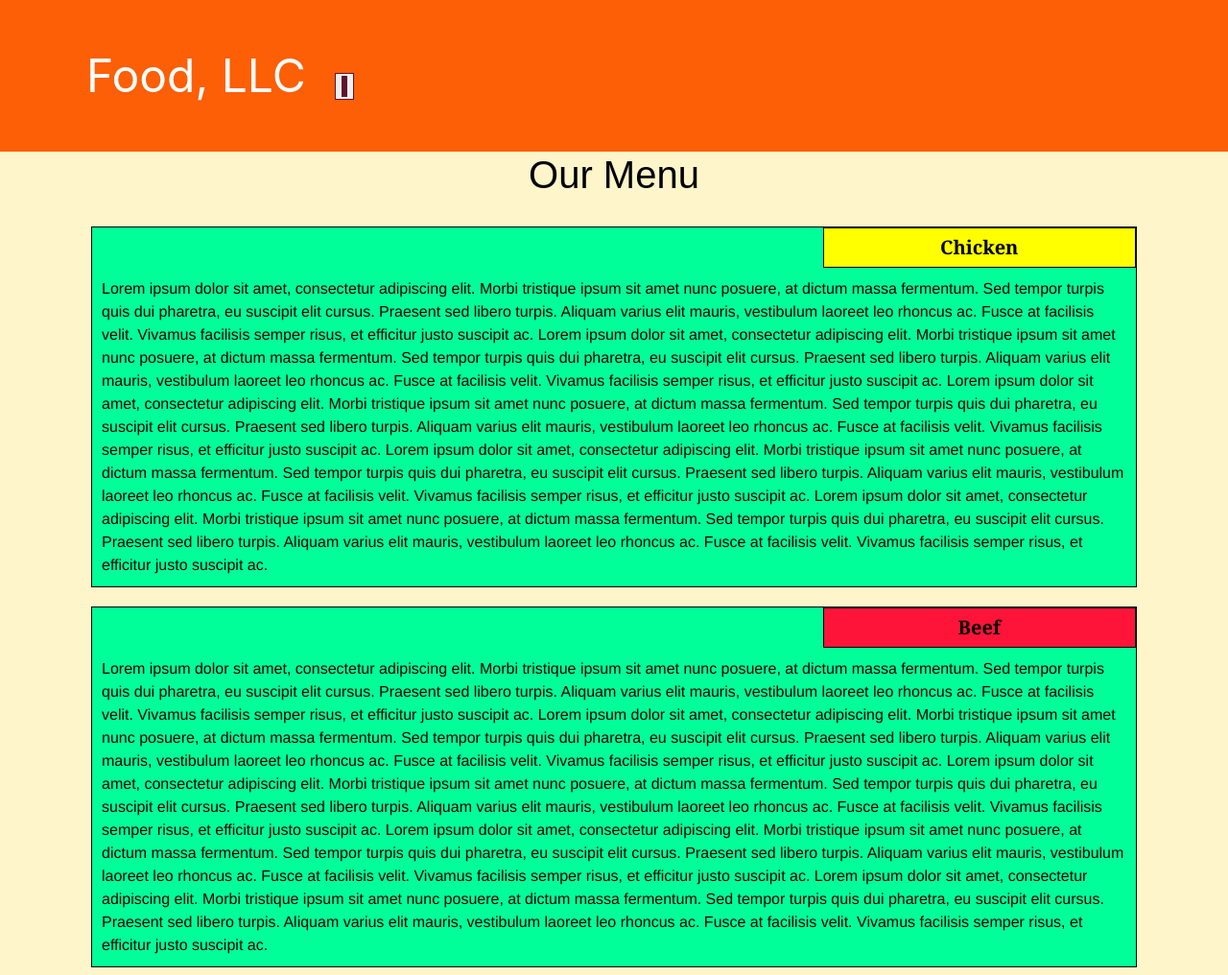
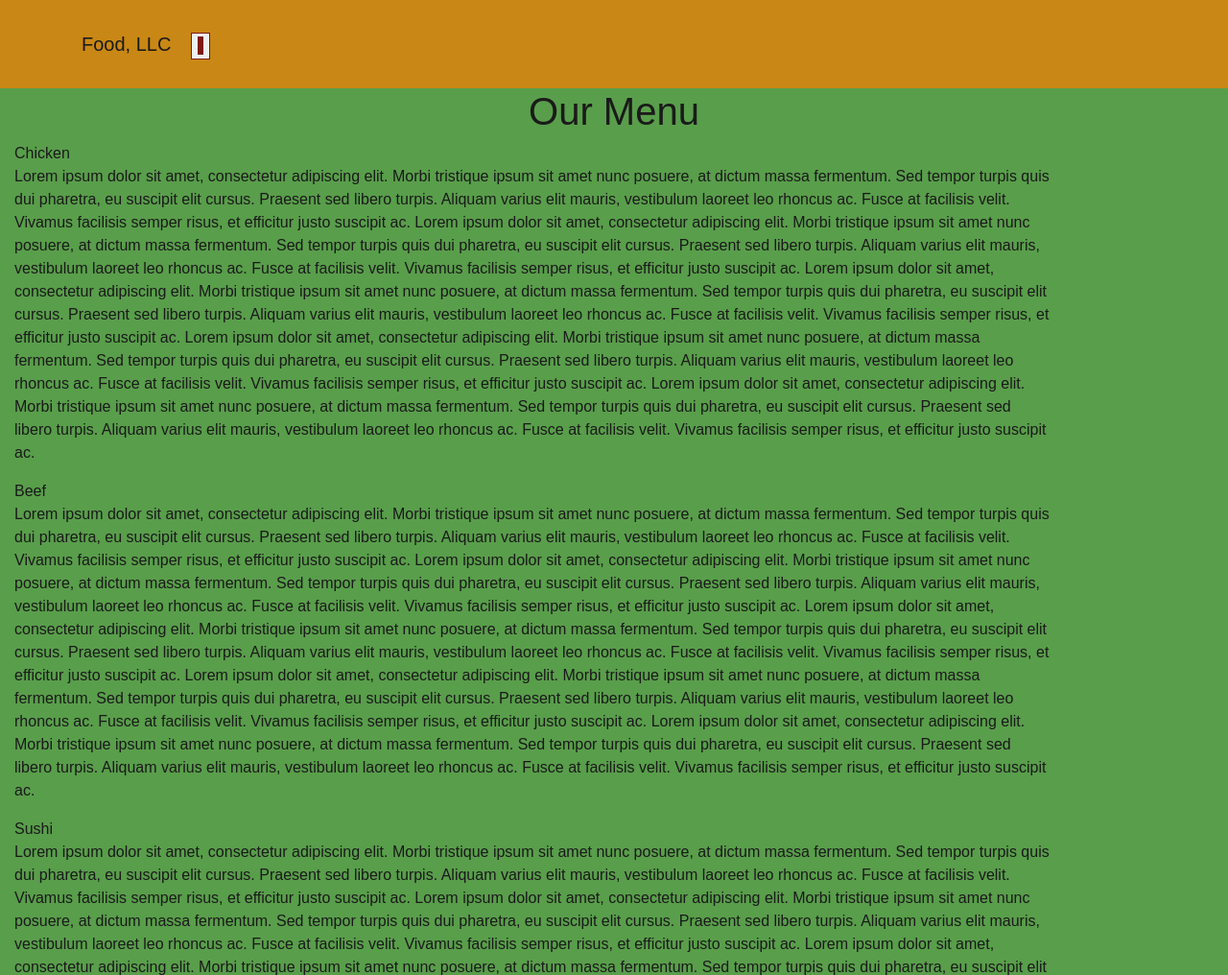
Before and after one commit to KushagrLohia/Module_3, a plain HTML site: page index.html in a window 1280 px wide. Shown: the top 1016 px of the page at 96% size. Drawn offline with nearby package versions, Linux system fonts and the light colour scheme; a script that the page names is missing.

Commit message:
Update styles.css

```diff
--- a/css/styles.css
+++ b/css/styles.css
@@ -1,141 +1,100 @@
-/* Base Styles */
-
-* {
-	box-sizing: border-box;
+body {
+    font-size: 16px;
+    font-family: 'Source Sans Pro', sans-serif;
+    color: #1a1a1a;
+    background-color: #599e4b;
 }
 
-h1 {
-	font-family: Brushstroke, fantasy;
-	color: #000000;
+
+/** HEADER **/
+
+#header-nav {
+    background-color: #c98715;
+    border-radius: 0;
+    border: 0;
 }
 
-body {
-	background-image: url("background.jpg");
-	background-color: #FEF5CA;
-
+#header-nav button {
+    margin-top: 22px;
 }
 
-p {
-	padding: 10px;
-	margin: 0;
+.navbar-default .navbar-toggle:focus, .navbar-default .navbar-toggle:hover {
+    background-color: #fce29e;
 }
 
-.container {
-	border: none;
-	margin-left: auto;
-	margin-right: auto;
-	margin-top: 10px;
-	margin-bottom: 10px;
-	padding: 10px;
+.navbar-collapse {
+    border-top: 0;
 }
 
-section {
-	border:	1px solid black;
-	background-color: #00FF99;
-	width: 100%;
-	height: auto;
-	font-family: Helvetica;
-	color: black;
-	position: relative;
-	overflow: auto;
+.navbar-brand, .navbar-nav li a {
+    line-height: 76px;
+    height: 76px;
+    padding-top: 0;
 }
 
-#chicken {
-	border: 1px solid black;
-	text-align: center;
-	width: 30%;
-	margin-left: 70%;
-	font-family: Georgia,sans-serif;
-	font-weight: bold;
-	font-size: 125%;
-	margin-bottom: 0;
-	margin-top: 0;
-	padding: 5px;
-	background-color: #FFFF00;
+.navbar-brand h1 {
+    color: #7d1913;
+    font-family: 'Abril Fatface', cursive;
+    font-weight: bolder;
+    font-size: 1.8em;
 }
 
-#beef {
-	border: 1px solid black;
-	text-align: center;
-	width: 30%;
-	margin-left: 70%;
-	font-family: Georgia,sans-serif;
-	font-weight: bold;
-	font-size: 125%;
-	margin-bottom: 0;
-	margin-top: 0;
-	padding: 5px;
-	background-color: #FF1439;
+.navbar-brand a:hover {
+    text-decoration: none;
+    text-shadow: 1px 1px 1px #fe9797;
 }
 
-#sushi {
-	border: 1px solid black;
-	text-align: center;
-	width: 30%;
-	margin-left: 70%;
-	font-family: Georgia,sans-serif;
-	font-weight: bold;
-	font-size: 125%;
-	margin-bottom: 0;
-	margin-top: 0;
-	background-color: #6495ED;
-	color: white;
-	padding: 5px;
+#nav-list {
+    background-color: #e4af34;
 }
 
-#chicken-div {
-  margin-bottom: 10px;
-  margin-top: 10px;
+#nav-list a {
+    /*text-align: center;*/
+    font-weight: bolder;
+    color: #282828;
+    font-size: 1.2em;
 }
 
-#beef-div {
-  margin-bottom: 10px;
-  margin-top: 10px;
-}
-
-#sushi-div {
-  margin-bottom: 10px;
-  margin-top: 10px;
-}
-
-.navbar-brand {
-  font-size: 2em;
-  border: 0 0 10px 10px;
-  color: #FFFFFF;
-}
-
-#header-nav {
-  border: 0;
-  background-color: #FC5F06;
-  color: #FFFFFF;
+#nav-list a:hover {
+    color: #202020;
+    background-color: #fce29e;
 }
 
 .navbar-header button.navbar-toggle, .navbar-header .icon-bar {
-  border: 1px solid #61122f;
-}
-.navbar-header button.navbar-toggle {
-  clear: both;
-  margin-top: -30px;
+    border: 1px solid #7d1913;
 }
 
-.nav-header {
-  background-color: #FFFFFF;
+
+/** END HEADER */
+
+
+/** HOME PAGE **/
+
+#main-content {
+    width: 92%;
+    margin-bottom: 30px;
 }
 
-.nav-brand {
-  color: #FFFFFF;
-  font-size: 1.5em;
+#main-content h2 {
+    font-size: 2.9em;
+    font-weight: bold;
+    margin-top: 30px;
+    margin-bottom: 50px;
 }
 
-#nav-list {
-  color: white;
+#main-content h3 {
+    font-size: 1.6em;
+    font-weight: bold;
+    margin-bottom: 1em;
 }
 
-hr {
-  border-color: white;
+#chicken-tile, #beef-tile, #sushi-tile {
+    width: 100%;
+    padding: 20px;
+    background-color: #99ed7b;
+    margin-bottom: 60px;
+    box-shadow: 0 0 80px #18580b;
 }
 
-.item {
-  color: white;
-  font-size: 1.2em;
-}
+
+/** END HOME PAGE **/
```
